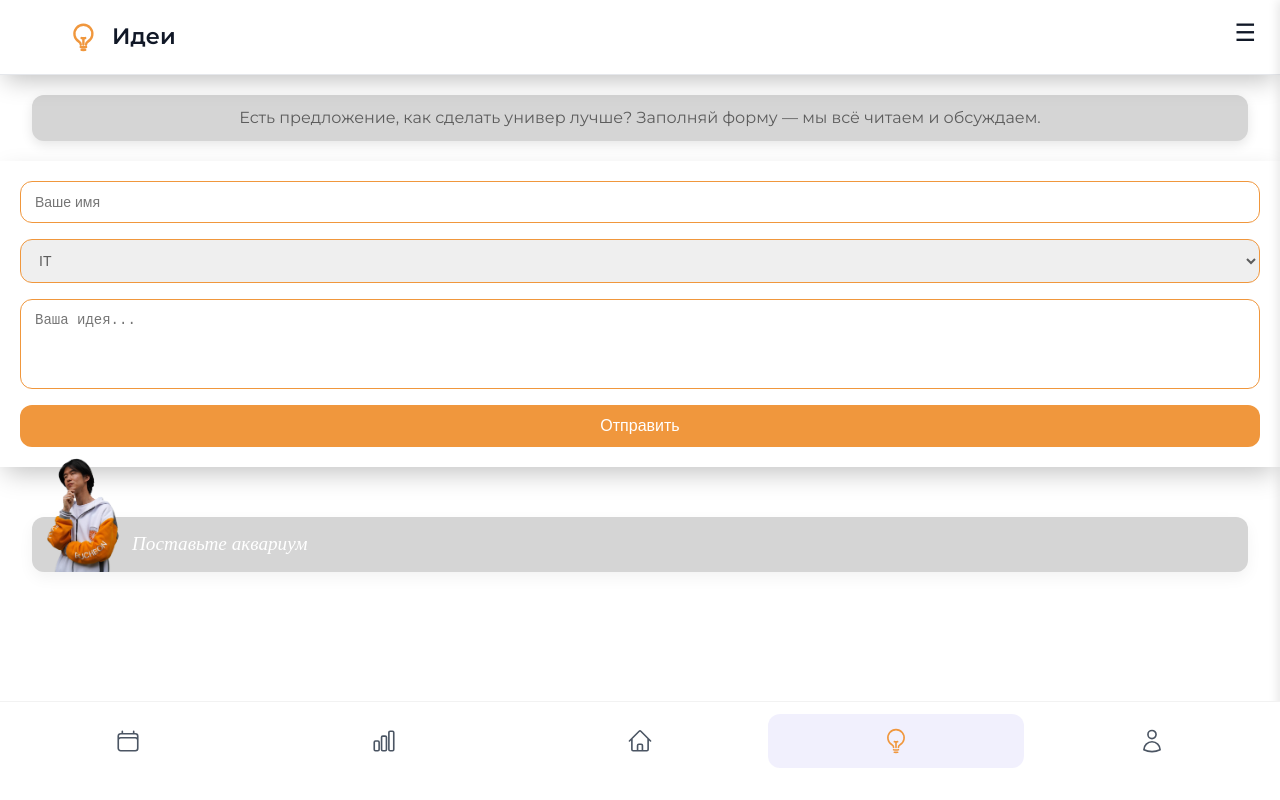
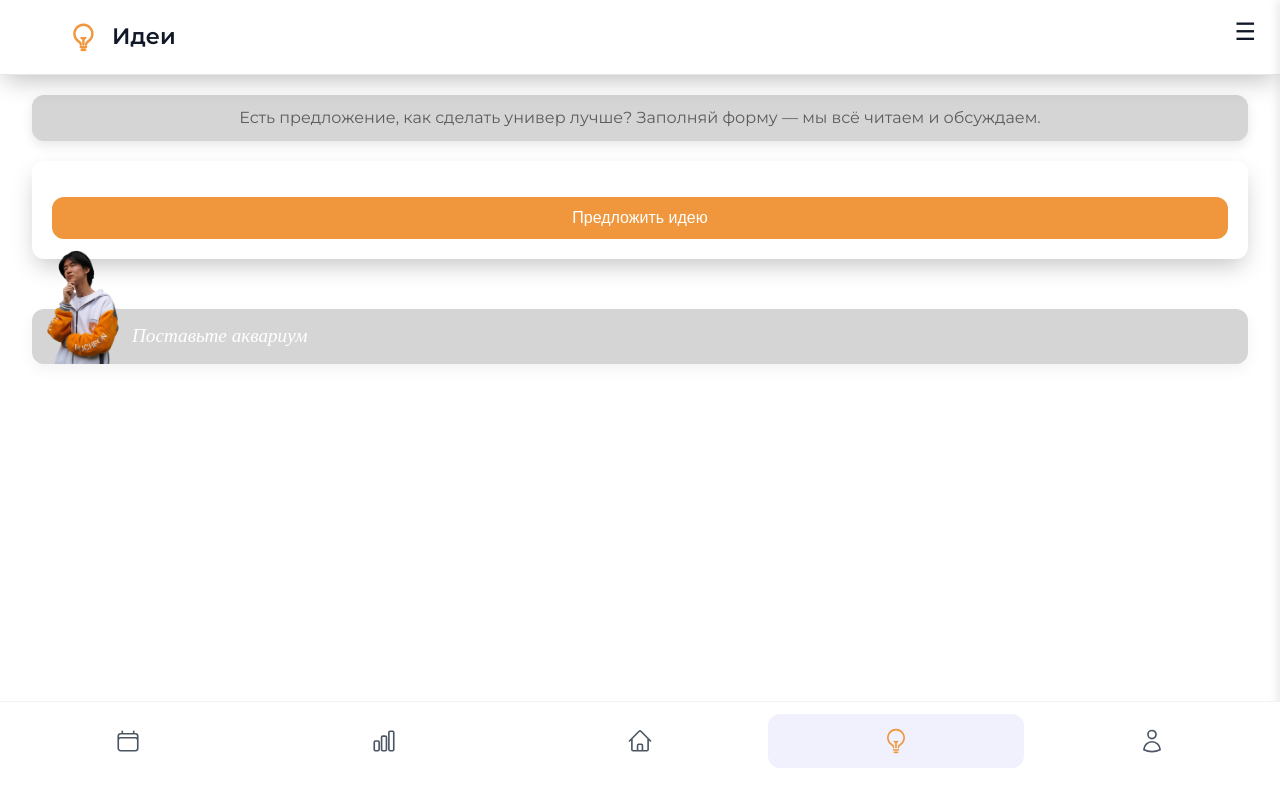
Before and after one commit to Noomvv/bucheon_su, a Next.js app: page /Ideas in a window 1280 px wide. Built offline with nearby package versions, Linux system fonts and the light colour scheme.

Commit message:
переработана страница идеи

```diff
--- a/app/components/ApplicationForm.js
+++ b/app/components/ApplicationForm.js
@@ -4,23 +4,27 @@ import { useState } from 'react';
 import styles from './ApplicationForm.module.css';
 
 export default function ApplicationForm() {
+  const [expanded, setExpanded] = useState(false); // Управляет состоянием кнопки и textarea
   const [loading, setLoading] = useState(false);
-  const [showModal, setShowModal] = useState(false);
+  const [message, setMessage] = useState('');
 
   const handleSubmit = async (e) => {
-    e.preventDefault();
+    e.preventDefault(); // Предотвращаем перезагрузку страницы
+    if (!message.trim()) {
+
+      return;
+    }
+
     setLoading(true);
-    const { name, faculty, message } = e.target.elements;
-    const payload = { name: name.value, faculty: faculty.value, message: message.value };
 
     try {
       await fetch('/api/submit', {
         method: 'POST',
         headers: { 'Content-Type': 'application/json' },
-        body: JSON.stringify(payload)
+        body: JSON.stringify({ message }),
       });
-      e.target.reset();
-      setShowModal(true);
+      setMessage('');
+      alert('Спасибо за вашу идею!');
     } catch {
       alert('Ошибка отправки');
     } finally {
@@ -31,48 +35,27 @@ export default function ApplicationForm() {
   return (
     <div className={styles.container}>
       <form className={styles.form} onSubmit={handleSubmit}>
-        <input
-          name="name"
-          type="text"
-          placeholder="Ваше имя"
-          required
-          className={styles.input}
-        />
-        <select name="faculty" required className={styles.input}>
-          <option value="" disabled>
-            Выберите факультет
-          </option>
-          <option value="IT">IT</option>
-          <option value="Мультимедиа и игровой контент">Мультимедиа и игровой контент</option>
-            <option value="Электронный бизнес">Электронный бизнес</option>
-            <option value="Эстетика красоты">Эстетика красоты</option>
-            <option value="Менеджмент">Менеджмент</option>
-            <option value="Дошкольное образование">Дошкольное образование</option>
-            <option value="Архитектура">Архитектура</option>
-            <option value="Диетология и нутрициология">Диетология и нутрициология</option>
-          {/* ... */}
-        </select>
-        <textarea
-          name="message"
-          placeholder="Ваша идея..."
-          rows={4}
-          className={styles.textarea}
-        />
-        <button type="submit" disabled={loading} className={styles.button}>
-          {loading ? 'Отправка...' : 'Отправить'}
+        <div className={`${styles.textareaWrapper} ${expanded ? styles.expanded : ''}`}>
+          {expanded && (
+            <textarea
+              name="message"
+              placeholder="Эмм.. ну это самое. Не расслабляйтесь там"
+              rows={4}
+              className={styles.textarea}
+              value={message}
+              onChange={(e) => setMessage(e.target.value)}
+            />
+          )}
+        </div>
+        <button
+          type={expanded ? 'submit' : 'button'}
+          className={styles.button}
+          onClick={() => !expanded && setExpanded(true)} // Раскрывает textarea
+          disabled={loading}
+        >
+          {loading ? 'Отправка...' : expanded ? 'Отправить' : 'Предложить идею'}
         </button>
       </form>
-
-      {showModal && (
-        <div className={styles.overlay}>
-          <div className={styles.modal}>
-            <p>Спасибо за вашу идею!</p>
-            <button onClick={() => setShowModal(false)} className={styles.closeButton}>
-              Закрыть
-            </button>
-          </div>
-        </div>
-      )}
     </div>
   );
 }
--- a/app/components/ApplicationForm.module.css
+++ b/app/components/ApplicationForm.module.css
@@ -2,49 +2,46 @@
   display: flex;
   flex-direction: column;
   align-items: center;
-  justify-content: start;
+  justify-content: center;
   padding: 20px 0;
   background: var(--bg-color);
-  width: 100%; /* Форма занимает всю ширину */
+  width: 95%; /* Устанавливаем ширину контейнера */
+  border-radius: 12px; /* Скругленные углы */
+  margin: 0 auto; /* Центрируем контейнер по горизонтали */
 }
 
 .form {
-  width: 100%; /* Форма занимает всю ширину */
-  max-width: 100%; /* Убираем ограничение ширины */
+  width: 100%;
+  max-width: 100%;
   display: flex;
   flex-direction: column;
   gap: 16px;
   background: var(--bg-color);
   padding: 20px;
   box-shadow: 0 10px 25px -5px rgba(0, 0, 0, 0.25);
+  border-radius: 12px; /* Скругленные углы формы */
 }
 
-.input,
-.select {
-  width: 100%; /* Инпуты и селекторы занимают всю ширину формы */
+.textareaWrapper {
+  max-height: 0;
+  overflow: hidden;
+  transition: max-height 0.3s ease, opacity 0.3s ease;
+  opacity: 0;
+}
+
+.textareaWrapper.expanded {
+  max-height: 150px; /* Высота textarea */
+  opacity: 1;
+}
+
+.textarea {
+  width: 100%;
   padding: 12px 14px;
   border: 0.5px solid var(--main-color);
   border-radius: 12px;
   font-size: 14px;
   color: var(--text-color);
   outline: none;
-  transition: border-color 0.2s;
-}
-
-.input:focus,
-.select:focus {
-  border-color: var(--accent-color);
-}
-
-.textarea {
-  width: 100%; /* Текстовое поле также занимает всю ширину */
-  padding: 12px 14px;
-  border: 0.5px solid var(--main-color);
-  border-radius: 12px;
-  font-size: 14px;
-  color: var(--text-color);
-  outline: none;
-  transition: border-color 0.2s;
   resize: none;
   min-height: 80px;
 }
@@ -70,40 +67,3 @@
   background: var(--accent-color);
   transform: translateY(-1px);
 }
-
-.overlay {
-  position: fixed;
-  top: 0;
-  left: 0;
-  width: 100vw;
-  height: 100vh;
-  background: rgba(0, 0, 0, 0.2);
-  display: flex;
-  align-items: center;
-  justify-content: center;
-}
-
-.modal {
-  background: var(--bg-color);
-  padding: 28px;
-  border-radius: 20px;
-  max-width: 300px;
-  width: 90%;
-  text-align: center;
-  box-shadow: 0 6px 24px rgba(0, 0, 0, 0.08);
-}
-
-.closeButton {
-  margin-top: 16px;
-  background: transparent;
-  color: var(--text-color);
-  border: 1px solid var(--border-color);
-  padding: 10px 18px;
-  border-radius: 12px;
-  cursor: pointer;
-  transition: background 0.2s;
-}
-
-.closeButton:hover {
-  background: var(--border-color);
-}
--- a/app/components/Header.js
+++ b/app/components/Header.js
@@ -4,6 +4,7 @@ import { usePathname } from 'next/navigation';
 import {
   HomeIcon,
   UserIcon,
+  UserGroupIcon,
   CalendarIcon,
   ChartBarIcon,
   LightBulbIcon
@@ -16,7 +17,7 @@ const pageData = {
   '/Events': { title: 'События', icon: <CalendarIcon className={styles.icon} /> },
   '/Polls': { title: 'Опросы', icon: <ChartBarIcon className={styles.icon} /> },
   '/Ideas': { title: 'Идеи', icon: <LightBulbIcon className={styles.icon} /> },
-  '/Members': { title: 'Состав совета', icon: <LightBulbIcon className={styles.icon} /> },
+  '/Members': { title: 'Состав совета', icon: <UserGroupIcon className={styles.icon} /> },
 };
 
 export default function Header() {
--- a/app/components/Sidebar.module.css
+++ b/app/components/Sidebar.module.css
@@ -5,7 +5,7 @@
   font-size: 1.5rem;
   color: #111827;
   position: fixed;
-  top: 1.2rem;
+  top: 1.1rem;
   right: 1.5rem;
   z-index: 1100;
 }
```
